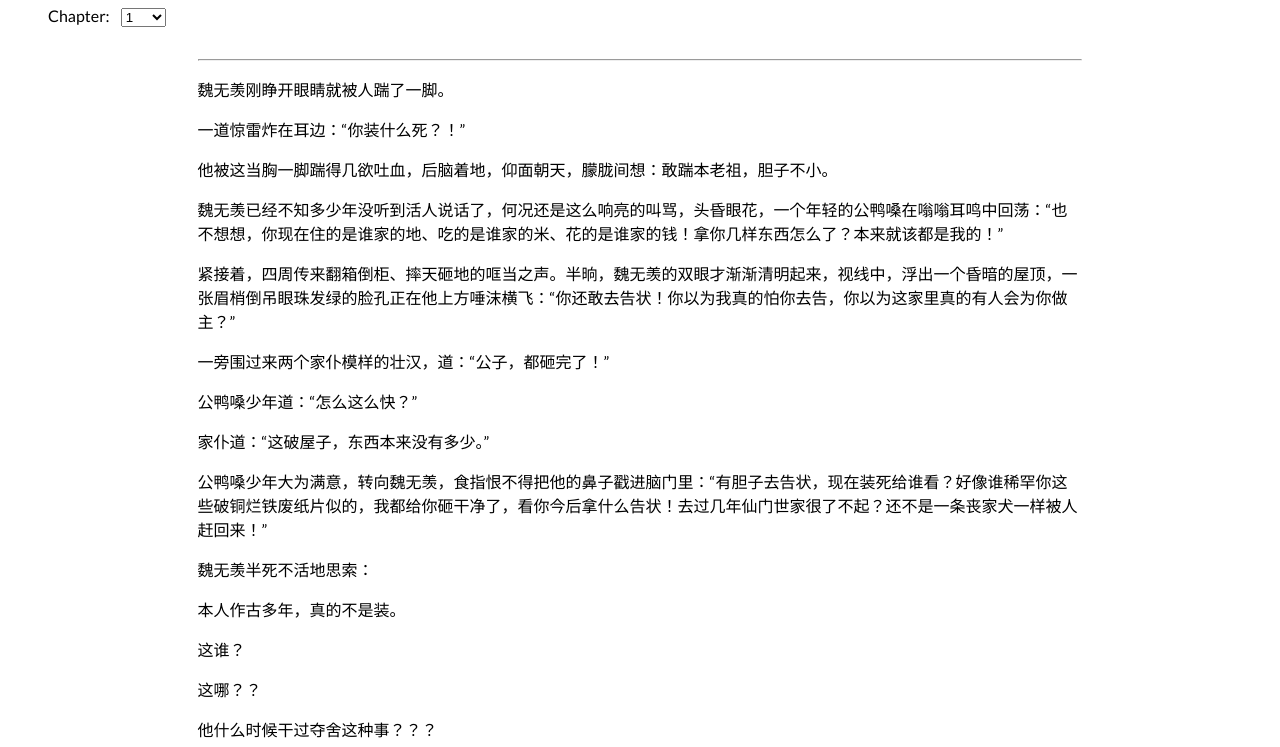
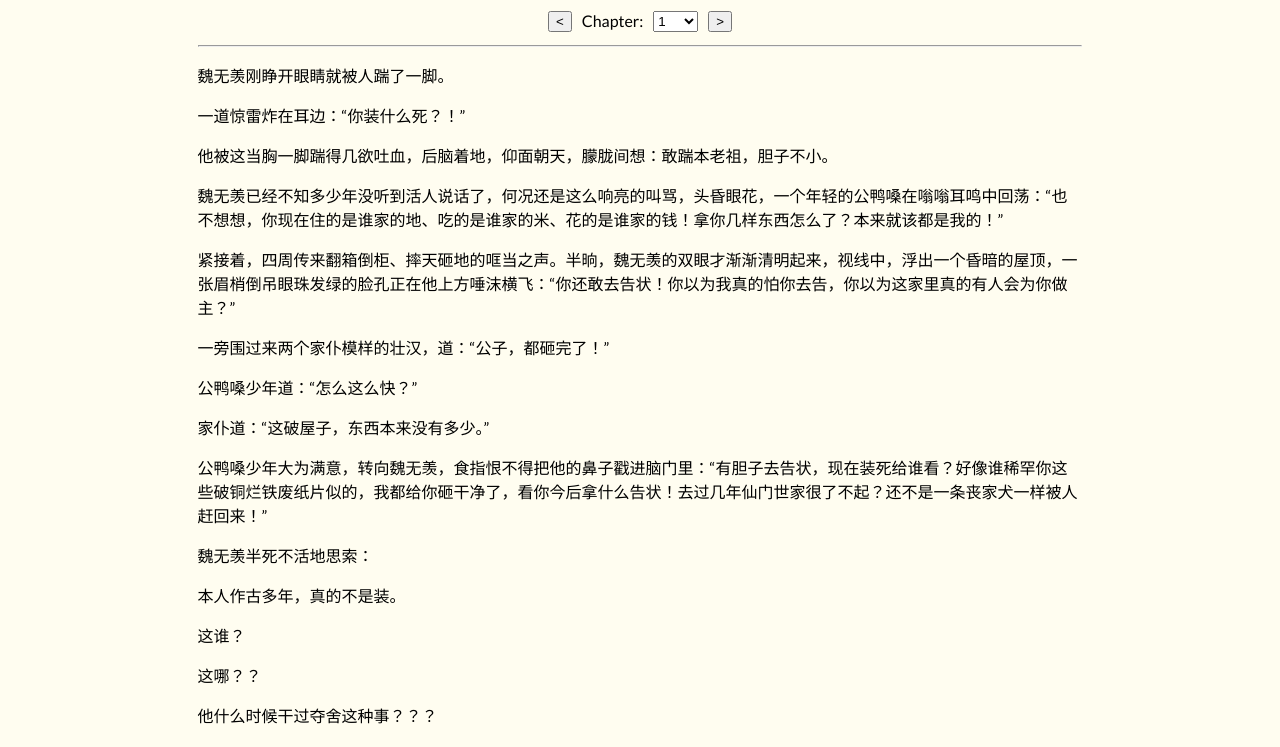
Before and after one commit to gaoxk/mo-dao-zu-shi-annotated, a website: page chapter.html in a window 1280 px wide. Shown: the part 77-824 px from the top of the page. Drawn offline with nearby package versions, Linux system fonts and the light colour scheme; no server answers.

Commit message:
add more chapter buttons

```diff
--- a/chapter.html
+++ b/chapter.html
@@ -8,139 +8,140 @@
 <html>
     <body>
         <h1>Chapters</h1>
-        <div id="dropdowntodaground">
+        <div id="chapter-header">
+            <button onClick="loadLastChapter" id="lastChapter" title="Last Chapter"><</button>
             <label for="chapter">Chapter: </label>
             <select id="chapter">
-                <option value="chapter1">1</option>
-                <option value="chapter2">2</option>
-                <option value="chapter3">3</option>
-                <option value="chapter4">4</option>
-                <option value="chapter5">5</option>
-                <option value="chapter6">6</option>
-                <option value="chapter7">7</option>
-                <option value="chapter8">8</option>
-                <option value="chapter9">9</option>
-                <option value="chapter10">10</option>
-                <option value="chapter11">11</option>
-                <option value="chapter12">12</option>
-                <option value="chapter13">13</option>
-                <option value="chapter14">14</option>
-                <option value="chapter15">15</option>
-                <option value="chapter16">16</option>
-                <option value="chapter17">17</option>
-                <option value="chapter18">18</option>
-                <option value="chapter19">19</option>
-                <option value="chapter20">20</option>
-                <option value="chapter21">21</option>
-                <option value="chapter22">22</option>
-                <option value="chapter23">23</option>
-                <option value="chapter24">24</option>
-                <option value="chapter25">25</option>
-                <option value="chapter26">26</option>
-                <option value="chapter27">27</option>
-                <option value="chapter28">28</option>
-                <option value="chapter29">29</option>
-                <option value="chapter30">30</option>
-                <option value="chapter31">31</option>
-                <option value="chapter32">32</option>
-                <option value="chapter33">33</option>
-                <option value="chapter34">34</option>
-                <option value="chapter35">35</option>
-                <option value="chapter36">36</option>
-                <option value="chapter37">37</option>
-                <option value="chapter38">38</option>
-                <option value="chapter39">39</option>
-                <option value="chapter40">40</option>
-                <option value="chapter41">41</option>
-                <option value="chapter42">42</option>
-                <option value="chapter43">43</option>
-                <option value="chapter44">44</option>
-                <option value="chapter45">45</option>
-                <option value="chapter46">46</option>
-                <option value="chapter47">47</option>
-                <option value="chapter48">48</option>
-                <option value="chapter49">49</option>
-                <option value="chapter50">50</option>
-                <option value="chapter51">51</option>
-                <option value="chapter52">52</option>
-                <option value="chapter53">53</option>
-                <option value="chapter54">54</option>
-                <option value="chapter55">55</option>
-                <option value="chapter56">56</option>
-                <option value="chapter57">57</option>
-                <option value="chapter58">58</option>
-                <option value="chapter59">59</option>
-                <option value="chapter60">60</option>
-                <option value="chapter61">61</option>
-                <option value="chapter62">62</option>
-                <option value="chapter63">63</option>
-                <option value="chapter64">64</option>
-                <option value="chapter65">65</option>
-                <option value="chapter66">66</option>
-                <option value="chapter67">67</option>
-                <option value="chapter68">68</option>
-                <option value="chapter69">69</option>
-                <option value="chapter70">70</option>
-                <option value="chapter71">71</option>
-                <option value="chapter72">72</option>
-                <option value="chapter73">73</option>
-                <option value="chapter74">74</option>
-                <option value="chapter75">75</option>
-                <option value="chapter76">76</option>
-                <option value="chapter77">77</option>
-                <option value="chapter78">78</option>
-                <option value="chapter79">79</option>
-                <option value="chapter80">80</option>
-                <option value="chapter81">81</option>
-                <option value="chapter82">82</option>
-                <option value="chapter83">83</option>
-                <option value="chapter84">84</option>
-                <option value="chapter85">85</option>
-                <option value="chapter86">86</option>
-                <option value="chapter87">87</option>
-                <option value="chapter88">88</option>
-                <option value="chapter89">89</option>
-                <option value="chapter90">90</option>
-                <option value="chapter91">91</option>
-                <option value="chapter92">92</option>
-                <option value="chapter93">93</option>
-                <option value="chapter94">94</option>
-                <option value="chapter95">95</option>
-                <option value="chapter96">96</option>
-                <option value="chapter97">97</option>
-                <option value="chapter98">98</option>
-                <option value="chapter99">99</option>
-                <option value="chapter100">100</option>
-                <option value="chapter101">101</option>
-                <option value="chapter102">102</option>
-                <option value="chapter103">103</option>
-                <option value="chapter104">104</option>
-                <option value="chapter105">105</option>
-                <option value="chapter106">106</option>
-                <option value="chapter107">107</option>
-                <option value="chapter108">108</option>
-                <option value="chapter109">109</option>
-                <option value="chapter110">110</option>
-                <option value="chapter111">111</option>
-                <option value="chapter112">112</option>
-                <option value="chapter113">113</option>
-                <option value="chapter114">114</option>
-                <option value="chapter115">115</option>
-                <option value="chapter116">116</option>
-                <option value="chapter117">117</option>
-                <option value="chapter118">118</option>
-                <option value="chapter119">119</option>
-                <option value="chapter120">120</option>
-                <option value="chapter121">121</option>
-                <option value="chapter122">122</option>
-                <option value="chapter123">123</option>
-                <option value="chapter124">124</option>
-                <option value="chapter125">125</option>
-                <option value="chapter126">126</option>
+                <option value="1">1</option>
+                <option value="2">2</option>
+                <option value="3">3</option>
+                <option value="4">4</option>
+                <option value="5">5</option>
+                <option value="6">6</option>
+                <option value="7">7</option>
+                <option value="8">8</option>
+                <option value="9">9</option>
+                <option value="10">10</option>
+                <option value="11">11</option>
+                <option value="12">12</option>
+                <option value="13">13</option>
+                <option value="14">14</option>
+                <option value="15">15</option>
+                <option value="16">16</option>
+                <option value="17">17</option>
+                <option value="18">18</option>
+                <option value="19">19</option>
+                <option value="20">20</option>
+                <option value="21">21</option>
+                <option value="22">22</option>
+                <option value="23">23</option>
+                <option value="24">24</option>
+                <option value="25">25</option>
+                <option value="26">26</option>
+                <option value="27">27</option>
+                <option value="28">28</option>
+                <option value="29">29</option>
+                <option value="30">30</option>
+                <option value="31">31</option>
+                <option value="32">32</option>
+                <option value="33">33</option>
+                <option value="34">34</option>
+                <option value="35">35</option>
+                <option value="36">36</option>
+                <option value="37">37</option>
+                <option value="38">38</option>
+                <option value="39">39</option>
+                <option value="40">40</option>
+                <option value="41">41</option>
+                <option value="42">42</option>
+                <option value="43">43</option>
+                <option value="44">44</option>
+                <option value="45">45</option>
+                <option value="46">46</option>
+                <option value="47">47</option>
+                <option value="48">48</option>
+                <option value="49">49</option>
+                <option value="50">50</option>
+                <option value="51">51</option>
+                <option value="52">52</option>
+                <option value="53">53</option>
+                <option value="54">54</option>
+                <option value="55">55</option>
+                <option value="56">56</option>
+                <option value="57">57</option>
+                <option value="58">58</option>
+                <option value="59">59</option>
+                <option value="60">60</option>
+                <option value="61">61</option>
+                <option value="62">62</option>
+                <option value="63">63</option>
+                <option value="64">64</option>
+                <option value="65">65</option>
+                <option value="66">66</option>
+                <option value="67">67</option>
+                <option value="68">68</option>
+                <option value="69">69</option>
+                <option value="70">70</option>
+                <option value="71">71</option>
+                <option value="72">72</option>
+                <option value="73">73</option>
+                <option value="74">74</option>
+                <option value="75">75</option>
+                <option value="76">76</option>
+                <option value="77">77</option>
+                <option value="78">78</option>
+                <option value="79">79</option>
+                <option value="70">80</option>
+                <option value="81">81</option>
+                <option value="82">82</option>
+                <option value="83">83</option>
+                <option value="84">84</option>
+                <option value="85">85</option>
+                <option value="86">86</option>
+                <option value="87">87</option>
+                <option value="88">88</option>
+                <option value="89">89</option>
+                <option value="80">90</option>
+                <option value="91">91</option>
+                <option value="92">92</option>
+                <option value="93">93</option>
+                <option value="94">94</option>
+                <option value="95">95</option>
+                <option value="96">96</option>
+                <option value="97">97</option>
+                <option value="98">98</option>
+                <option value="99">99</option>
+                <option value="100">100</option>
+                <option value="101">101</option>
+                <option value="102">102</option>
+                <option value="103">103</option>
+                <option value="104">104</option>
+                <option value="105">105</option>
+                <option value="106">106</option>
+                <option value="107">107</option>
+                <option value="108">108</option>
+                <option value="109">109</option>
+                <option value="110">110</option>
+                <option value="111">111</option>
+                <option value="112">112</option>
+                <option value="113">113</option>
+                <option value="114">114</option>
+                <option value="115">115</option>
+                <option value="116">116</option>
+                <option value="117">117</option>
+                <option value="118">118</option>
+                <option value="119">119</option>
+                <option value="120">120</option>
+                <option value="121">121</option>
+                <option value="122">122</option>
+                <option value="123">123</option>
+                <option value="124">124</option>
+                <option value="125">125</option>
+                <option value="126">126</option>
             </select>
+            <button onClick="loadNextChapter" id="nextChapter" title="Next Chapter">></button>
         </div>
         <div id="chapterblob">Something is broken if you can see this text! 啊！</div>
         <script src="chapterfetcher.js"></script>
-        <script src="dropdownfunk.js"></script>
     </body>
 </html>
--- a/chapterfetcher.js
+++ b/chapterfetcher.js
@@ -1,7 +1,27 @@
-function loadCorretChapter () {
-    $("#chapterblob").load("./chapters/"+ $("#chapter option:selected").val() +".html");
+function getCurrentChapterNumber () {
+    return $("#chapter option:selected").val();
 }
 
-$("#chapter").change(loadCorretChapter);
+function loadChapter (num) {
+    $("#chapterblob").load("./chapters/chapter"+ num +".html");
+}
 
-loadCorretChapter();
+function setChapter (num) {
+    $("#chapter select").val(num);
+}
+
+function loadLastChapter () {
+    const chapter = Math.max(parseint(getCurrentChapterNumber())-1, 1);
+    loadCorrectChapter(chapter);
+    setChapter(chapter);
+}
+
+function loadNextChapter () {
+    const chapter = Math.min(parseint(getCurrentChapterNumber())+1, 126);
+    loadCorrectChapter(chapter);
+    setChapter(chapter);
+}
+
+$("#chapter").change(loadChapter(getCurrentChapterNumber()));
+
+loadChapter(getCurrentChapterNumber());
--- a/style.css
+++ b/style.css
@@ -1,10 +1,15 @@
 body {
   font-family: 'Lato', sans-serif;
+  background-color: rgb(255, 253, 240);
 }
 
 h1 {
   font-family: 'Merriweather', serif;
   margin-left: 30px;
+}
+
+h2 {
+  font-family: 'Merriweather', serif;
 }
 
 label {
@@ -15,9 +20,14 @@ a {
   color: grey;
 }
 
-#dropdowntodaground {
-    margin-left: 40px;
-    margin-bottom: 2em;
+#chapter-header {
+  display: flex;
+  justify-content: center;
+  margin-bottom: 0.5em;
+}
+
+#chapter-header > * {
+  margin: 5px;
 }
 
 #chapterblob {
```
Also changed, not shown: 1 other file. Lines whose indentation alone changed are shown as unchanged.
